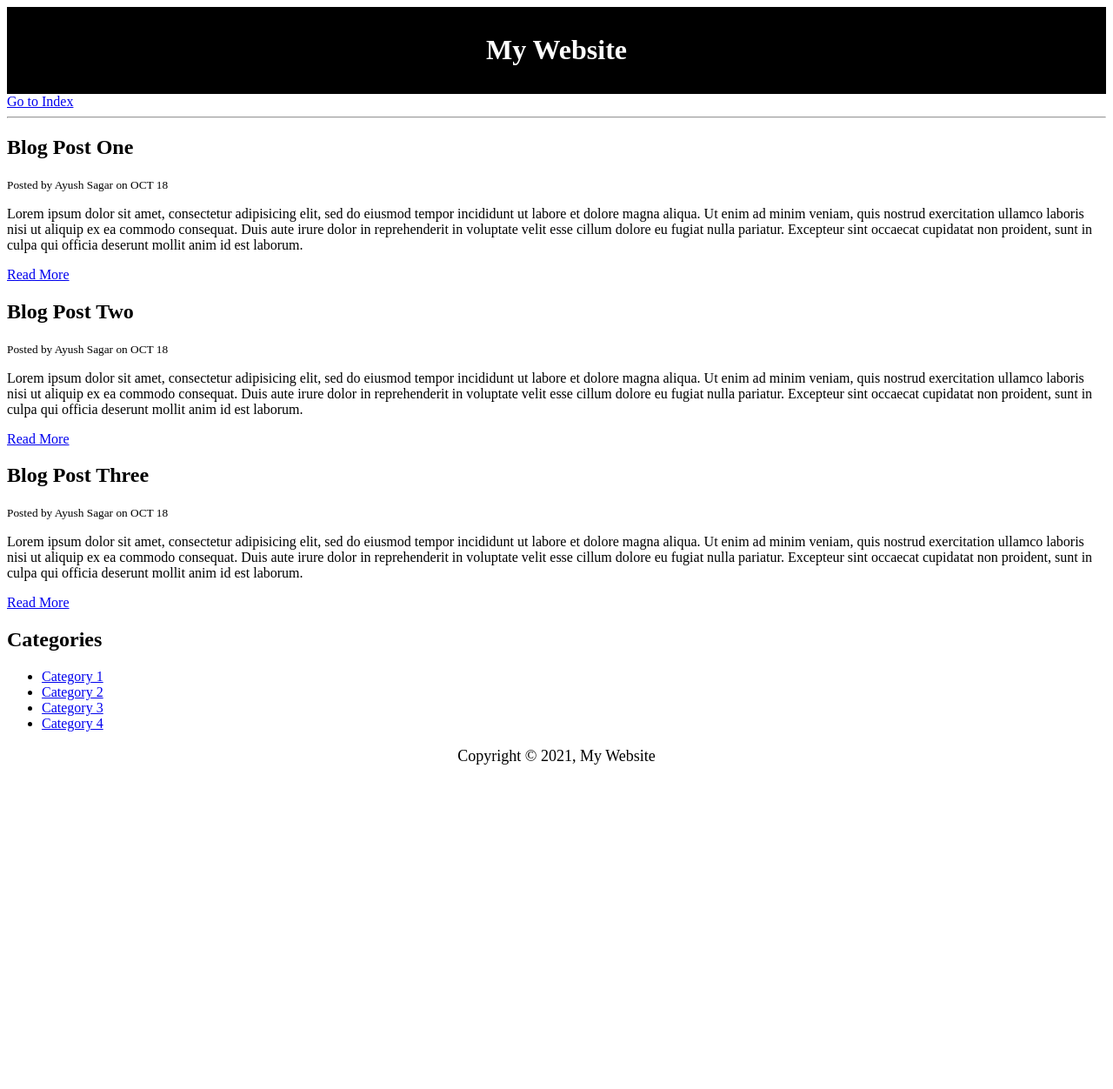
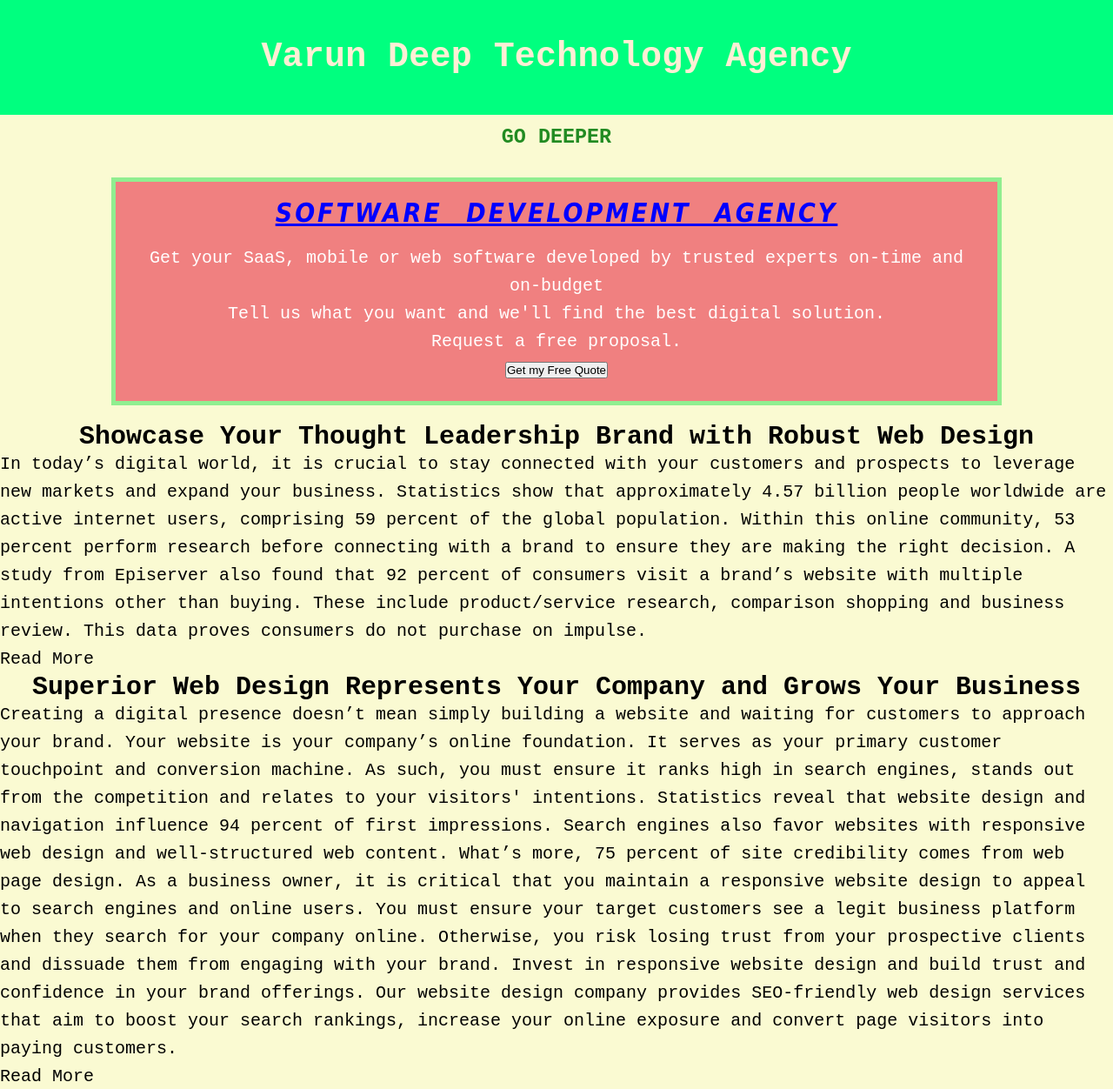
Before and after one commit to gauravprasadgp/Node_Express_Boilerplate, a plain HTML site: page blog.html in a window 1280 px wide. Shown: the top 1252 px of the page at 87% size. Before the commit the page ends 898 px from the top, so only its background shows below. Drawn offline with Linux system fonts and the light colour scheme.

Commit message:
Updated the website-pic and form added

```diff
--- a/blog.html
+++ b/blog.html
@@ -1,70 +1,56 @@
 <!DOCTYPE html>
 <html>
 <head>
-	<title>My Blog</title>
+	<title>VDTA</title>
 	<meta name="description" content="Awesome blog by A_S">
-	<style type="text/css">
-		#main-header{
-			text-align:center;
-			background-color: black;
-			color: white;
-			padding: 10px;
-		}
 
-		#main-footer{
-			text-align: center;
-			font-size: 18px;
-		}
 
 	</style>
 </head>
 <body>
-	<header id="main-header"> <!-- # will be used in style as a refernece to id-->
-		<h1>My Website</h1>
+	<header > <!-- # will be used in style as a refernece to id-->
+		<h1>Varun Deep Technology Agency</h1>
+		<h3>GO DEEPER</h3>
+		<link rel="stylesheet" type="text/css" href="style.css">
 	</header>
 
-	<a href="index.html">Go to Index</a>
-	<hr>
+		<div class="container">
+		<div class="box-1"> <!--Class here is defiining a group for post-->
+			<h2>Software Development Agency</h2>
+			<p1>Get your SaaS, mobile or web software developed by trusted experts on-time and on-budget</p1>
+			<br>
+			Tell us what you want and we'll find the best digital solution.
+			<br>
+			Request a free proposal.</p1>
+			<br>
+			<button><a href="index.html">Get my Free Quote</a></button>
+		</div>
+		</div>
+
 
 	<section>
-		<article class="Post"> <!--Class here is defiining a group for post-->
-		<h2>Blog Post One</h2>
-		<small>Posted by Ayush Sagar on OCT 18</small>
-		<p>Lorem ipsum dolor sit amet, consectetur adipisicing elit, sed do eiusmod
-		tempor incididunt ut labore et dolore magna aliqua. Ut enim ad minim veniam,
-		quis nostrud exercitation ullamco laboris nisi ut aliquip ex ea commodo
-		consequat. Duis aute irure dolor in reprehenderit in voluptate velit esse
-		cillum dolore eu fugiat nulla pariatur. Excepteur sint occaecat cupidatat non
-		proident, sunt in culpa qui officia deserunt mollit anim id est laborum.</p>
+		<article class="Post">
+		<h2>Showcase Your Thought Leadership Brand with Robust Web Design</h2>
+		<p>In today’s digital world, it is crucial to stay connected with your customers and prospects to leverage new markets and expand your business. Statistics show that approximately 4.57 billion people worldwide are active internet users, comprising 59 percent of the global population. Within this online community, 53 percent perform research before connecting with a brand to ensure they are making the right decision.
+		A study from Episerver also found that 92 percent of consumers visit a brand’s website with multiple intentions other than buying.
+		These include product/service research, comparison shopping and business review. This data proves consumers do not purchase on impulse.</p>
 		<a href="post.html">Read More</a>
 		</article>
 
 		<article class="Post">
-		<h2>Blog Post Two</h2>
-		<small>Posted by Ayush Sagar on OCT 18</small>
-		<p>Lorem ipsum dolor sit amet, consectetur adipisicing elit, sed do eiusmod
-		tempor incididunt ut labore et dolore magna aliqua. Ut enim ad minim veniam,
-		quis nostrud exercitation ullamco laboris nisi ut aliquip ex ea commodo
-		consequat. Duis aute irure dolor in reprehenderit in voluptate velit esse
-		cillum dolore eu fugiat nulla pariatur. Excepteur sint occaecat cupidatat non
-		proident, sunt in culpa qui officia deserunt mollit anim id est laborum.</p>
-		<a href="post.html">Read More</a>
-		</article>
+		<h2>Superior Web Design Represents Your Company and Grows Your Business</h2>
+		<p>Creating a digital presence doesn’t mean simply building a website and waiting for customers to approach your brand. Your website is your company’s online foundation. It serves as your primary customer touchpoint and conversion machine. As such, you must ensure it ranks high in search engines, stands out from the competition and relates to your visitors' intentions.
 
-		<article class="Post">
-		<h2>Blog Post Three</h2>
-		<small>Posted by Ayush Sagar on OCT 18</small>
-		<p>Lorem ipsum dolor sit amet, consectetur adipisicing elit, sed do eiusmod
-		tempor incididunt ut labore et dolore magna aliqua. Ut enim ad minim veniam,
-		quis nostrud exercitation ullamco laboris nisi ut aliquip ex ea commodo
-		consequat. Duis aute irure dolor in reprehenderit in voluptate velit esse
-		cillum dolore eu fugiat nulla pariatur. Excepteur sint occaecat cupidatat non
-		proident, sunt in culpa qui officia deserunt mollit anim id est laborum.</p>
+		Statistics reveal that website design and navigation influence 94 percent of first impressions. Search engines also favor websites with responsive web design and well-structured web content. What’s more, 75 percent of site credibility comes from web page design.
+
+		As a business owner, it is critical that you maintain a responsive website design to appeal to search engines and online users. You must ensure your target customers see a legit business platform when they search for your company online. Otherwise, you risk losing trust from your prospective clients and dissuade them from engaging with your brand.
+
+	 	Invest in responsive website design and build trust and confidence in your brand offerings. Our website design company provides SEO-friendly web design services that aim to boost your search rankings, increase your online exposure and convert page visitors into paying customers.</p>
 		<a href="post.html">Read More</a>
 		</article>
 	</section>
 
-	<aside> <!--used to describe the main object of the web page in a shorter way like a highlighter-->
+	<aside class="categories"> <!--used to describe the main object of the web page in a shorter way like a highlighter-->
 		<h2>Categories</h2>
 		<nav> <!--epresents a section of a page whose purpose is to provide navigation links, either within the current document or to other documents-->
 			<ul>
@@ -76,7 +62,7 @@
 		</nav>
 	</aside>
 
-	<footer id="main-footer">
+	<footer class="main-footer">
 		<p>Copyright &copy; 2021, My Website</p>
 	</footer>
 </body>
--- /dev/null
+++ b/style.css
@@ -0,0 +1,145 @@
+*{
+	margin: 0;
+	padding: 0;
+}
+
+a{
+	text-decoration: none;
+	color: black;
+}
+
+a:hover{
+	color: red;
+}
+a:active{
+	color: green;
+}
+
+
+h1{
+	text-align:center;
+	background-color: springgreen;
+	color: papayawhip;
+	letter-spacing: 0.2px;
+	word-spacing: 0.5px;
+	padding: 50px;
+		}
+
+h2{
+	text-align:center;
+		}
+
+h3{
+	text-align:center;
+	background-color: lightgoldenrodyellow;
+	color: forestgreen;
+	padding: 10px;
+		}
+
+
+
+body{
+	background-color: lightgoldenrodyellow;
+	font-family: Courier New, Courier, monospace;
+	font-size: 20px;
+	font-weight: normal;
+	line-height: 1.6em;
+	margin: 0;
+		}
+
+
+.container{
+	width: 80%;
+	margin: auto;
+}
+
+.box-1{
+	text-align: center;
+	background-color: lightcoral;
+	color: #ffffff;
+	/*border-right: 5px green solid;
+	border-left: 5px green solid;
+	border-top: 5px green solid;
+	border-bottom: 5px green solid;*/
+	border: 5px lightgreen solid;
+	/*border-top-style: dotted;*/
+
+	padding: 20px;
+	margin: 20px 0;
+}
+
+.box-1 h2{
+	font-family: Tahoma;
+	font-weight: 800;
+	font-style: italic;
+	text-decoration: underline;
+	text-transform: uppercase;
+	letter-spacing: 0.1em;
+	word-spacing: 0.5em;
+	padding-bottom: 20px;
+	color: blue;
+}
+
+.categories {
+	width: 90%;
+	margin: auto;
+	border: 3px dotted #ccc;
+	padding: 10px;
+	border-radius: 15px;
+}
+
+.categories h2{
+	text-align: center;
+
+}
+.categories ul{
+	padding: 0;
+	padding-left: 20px;
+	list-style: square;
+
+
+}
+.categories li{
+	padding-bottom: 5px;
+	border-bottom: 1px dotted;
+	list-style-image: url('images/check.jpg');
+
+}
+
+.container-3{
+	width: 90%;
+	margin: auto;
+}
+.box-3{
+	text-align: left;
+	background-color: lightsteelblue;
+	color:black;
+	border: 5px black solid;
+
+	padding: 30px;
+	margin: 30px 0;
+}
+
+.box-3 h2{
+	padding-bottom: 20px;
+}
+.image-container{
+	width: 90%;
+	margin: auto;
+}
+.image-box{
+	text-align: left;
+	background-color: lightgreen;
+	color:black;
+	border: 5px black solid;
+
+	padding: 30px;
+	margin: 30px 0;
+}
+.image-box h2{
+	padding-bottom: 20px;
+}
+
+.main-footer{
+	text-align: center;
+}
```
Also changed, not shown: index.html (+38 -93 lines), images/ceo.png (added), images/check.jpg (added).
